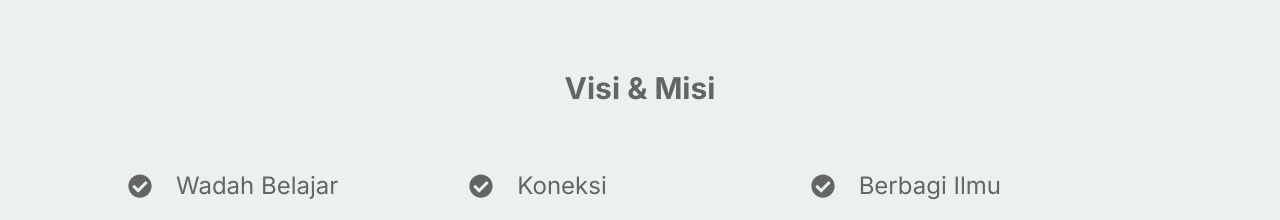
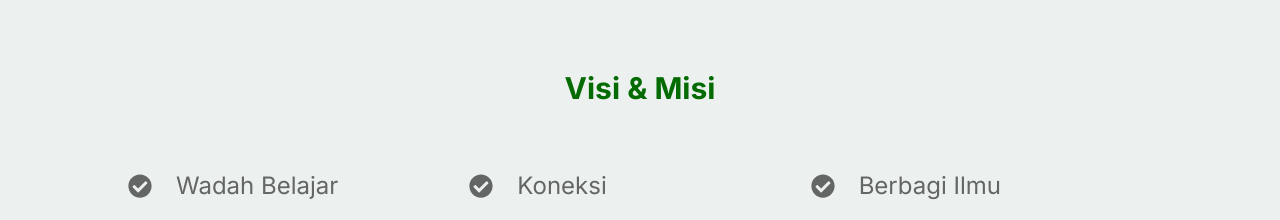
Before and after one commit to hsbysddq/surabaya-dev, a React (Create React App) app: page / in a window 1280 px wide. Shown: the part 1502-1722 px from the top of the page. Built offline with nearby package versions, Linux system fonts and the light colour scheme.

Commit message:
Edit Visi

```diff
--- a/src/Component/Visi.jsx
+++ b/src/Component/Visi.jsx
@@ -3,7 +3,7 @@ import { FaCheckCircle } from "react-icons/fa"
 function Visi() {
   return (
     <div className="container col-span-3 justify-center about grid grid-cols-3 text-lightGrey font-inter text-2xl pt-8">
-      <h1 className="col-span-3 flex justify-center text-lightGrey font-inter text-3xl font-bold pb-16">
+      <h1 className="col-span-3 flex justify-center text-lightGrey font-inter text-3xl font-bold text-tes pb-16">
         Visi & Misi
       </h1>
 
```
